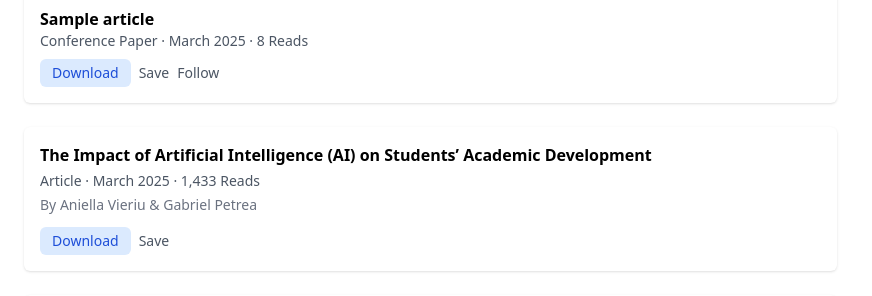
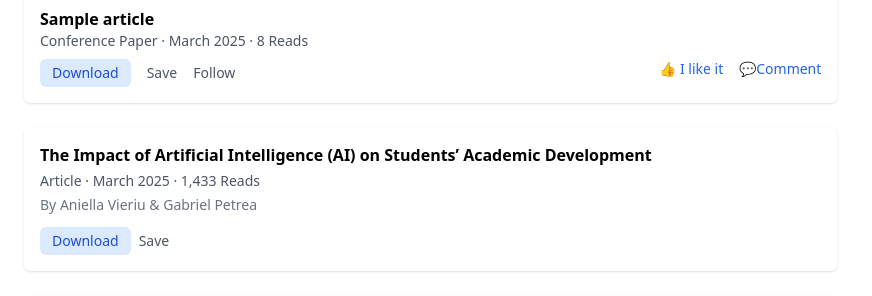
Before and after one commit to FeelGoodEve/merito-2025, a Django app: page / in a window 1280 px wide. Shown: the part 470-766 px from the top of the page, without its empty margins (0-872 px from the left). Run offline with Django 5.2, Linux system fonts and the light colour scheme; tables that the repository leaves empty hold one stand-in row (values such as "Sample post"); style sheets or scripts are compiled from the project's sources.

Commit message:
dodanie funkcjonalności po kliknieciu nazwy SCInet wracamy na Stronę Główną

```diff
--- a/app_scinet/models/__init__.py
+++ b/app_scinet/models/__init__.py
@@ -1,3 +1,5 @@
 from .ArticleModel import Article
+from .InteractionModel import Interaction
 
-__all__ = ["Article"]
+
+__all__ = ["Article" , "Interaction"]
--- a/app_scinet/views/front_pages_view.py
+++ b/app_scinet/views/front_pages_view.py
@@ -5,25 +5,26 @@ from django.contrib.auth.decorators import login_required
 from app_scinet.decorators import group_required
 from app_scinet.models import Article
 from app_scinet.forms import CustomUserRegistrationForm
+
+
 def index_page(request):
-
     articles = Article.objects.all()
     context = {'articles': articles}
 
     return render(request, 'main.html', context)
 
+
 def article_page(request, article_id):
-
     article = get_object_or_404(Article, id=article_id)
     context = {'article': article}
 
     return render(request, 'article.html', context)
 
+
 # PoC
 @login_required
 @group_required('grupa1')
 def article_page_p(request, article_id):
-
     article = get_object_or_404(Article, id=article_id)
     context = {'article': article}
 
@@ -48,12 +49,12 @@ def login_page(request):
 
     return render(request, "login.html")
 
+
 def user_register_page(request):
-
     if request.method == 'POST':
         form = CustomUserRegistrationForm(request.POST)
         if form.is_valid():
-            user =  form.save(commit=False)
+            user = form.save(commit=False)
             user.save()
             return redirect('home')
     else:
@@ -62,6 +63,35 @@ def user_register_page(request):
     context = {'form': form}
     return render(request, 'user_register_form.html', context)
 
+
 def logout_page(request):
     logout(request)
     return redirect("home")
+
+
+# Widok obsługujący lajkowanie artykułu
+@login_required  # Tylko zalogowany użytkownik może lajkować artykuł
+def like_article(request, article_id):
+    # Importujemy Interaction lokalnie (jeśli nie masz jeszcze importu na górze)
+    from app_scinet.models import Interaction
+
+    # Pobieramy artykuł, do którego użytkownik chce dodać lajka
+    article = get_object_or_404(Article, pk=article_id)
+
+    # Sprawdzamy, czy użytkownik już wcześniej polubił ten artykuł
+    already_liked = Interaction.objects.filter(
+        user=request.user,
+        article=article,
+        type='like'
+    ).exists()
+
+    # Jeśli nie ma jeszcze takiej interakcji — tworzymy nowy wpis
+    if not already_liked:
+        Interaction.objects.create(
+            user=request.user,
+            article=article,
+            type='like'
+        )
+
+    # Po dodaniu lajka przekierowujemy użytkownika na stronę z arykułem
+    return redirect('article', article_id=article.id)
--- a/project_app/urls.py
+++ b/project_app/urls.py
@@ -1,6 +1,6 @@
 from django.contrib import admin
 from django.urls import path
-from app_scinet.views.front_pages_view import index_page, article_page, article_page_p, login_page, user_register_page, logout_page
+from app_scinet.views.front_pages_view import index_page, article_page, article_page_p, login_page, user_register_page, logout_page, like_article
 
 urlpatterns = [
     path('admin/', admin.site.urls),
@@ -10,5 +10,7 @@ urlpatterns = [
     path('register/', user_register_page, name='register'),
     path('login/', login_page, name='login'),
     path('logout/', logout_page, name='logout'),
+    path('like/<int:article_id>/', like_article, name='like_article'),
+
 
 ]
--- a/templates/main.html
+++ b/templates/main.html
@@ -18,10 +18,33 @@
                         <img src="https://picsum.photos/600/200?random=1" class="rounded-md w-full">
                         <h2 class="mt-2 font-bold">{{ article.title }}</h2>
                         <p class="text-sm text-gray-600">Conference Paper · March 2025 · 8 Reads</p>
-                <div class="flex flex-wrap gap-2 mt-2">
+
+                        <!-- Przyciski Download, Save, Follow oraz Lubię to i Komentuj w jednej linii -->
+                        <div class="mt-2 flex justify-between gap-4 text-sm">
+                            <!-- Przyciski po lewej -->
+                            <div class="flex gap-4">
                                 <button class="bg-blue-100 text-blue-700 px-3 py-1 rounded-md text-sm">Download</button>
                                 <button class="text-sm text-gray-600">Save</button>
                                 <button class="text-sm text-gray-600">Follow</button>
+                            </div>
+
+                            <!-- Przyciski Lubię to i Komentuj po prawej -->
+                            <div class="flex gap-4">
+                                <!-- Formularz POST do polubienia artykułu z data-article-id -->
+                                <form action="{% url 'like_article' article.id %}" method="post" class="inline">
+                                    {% csrf_token %}
+                                    <input type="hidden" name="type" value="like">
+                                    <!-- Przycisk Lajkowania z id artykułu -->
+                                    <button type="submit" class="text-blue-600 hover:underline like-button"
+                                            data-article-id="{{ article.id }}">
+                                        👍 I like it
+                                    </button>
+                                </form>
+
+                                <!-- Link do sekcji komentarzy w widoku artykułu -->
+                                <a href="{% url 'article' article.id %}#komentarze"
+                                   class="text-blue-600 hover:underline">💬Comment</a>
+                            </div>
                         </div>
                     </div>
                 </a>
@@ -78,4 +101,6 @@
             </ul>
         </div>
     </aside>
+
+
 {% endblock %}
--- a/templates/nav.html
+++ b/templates/nav.html
@@ -29,10 +29,12 @@
     <div class="max-w-7xl mx-auto px-4 sm:px-6 lg:px-8">
         <div class="flex justify-between items-center h-16">
             <!-- Logo -->
+            <!-- Klikalne logo, które prowadzi na stronę główną -->
             <div class="flex items-center space-x-2">
-                <span class="text-2xl font-bold tracking-tight text-blue-600">
+                <!-- Używamy linku z reverse routingiem Django -->
+                <a href="{% url 'home' %}" class="text-2xl font-bold tracking-tight text-blue-600 hover:text-blue-800">
                     SCI<span class="text-gray-800">net</span>
-                </span>
+                </a>
             </div>
             <!-- Nawigacja główna -->
             <div class="hidden md:flex space-x-8">
```
Also changed, not shown: templates/article.html (indentation only), 1 other file. Lines whose indentation alone changed are shown as unchanged.
